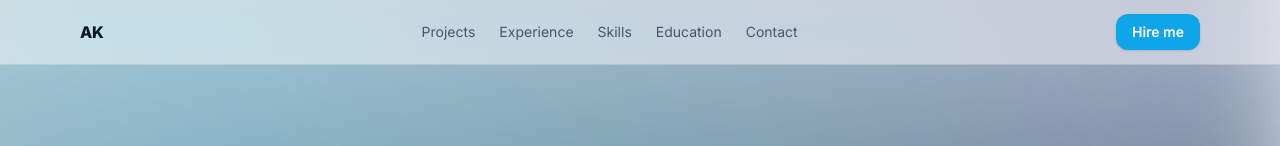
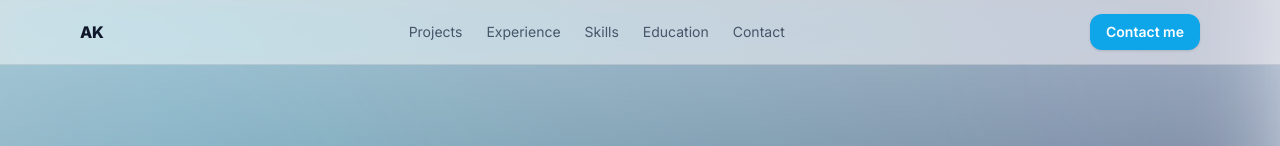
Before and after one commit to Brako-94/portfolio, a plain HTML site: page index.html in a window 1280 px wide. Shown: the top 146 px of the page. Drawn offline with nearby package versions, Linux system fonts and the light colour scheme.

Commit message:
Change Hire me to Contact me

```diff
--- a/index.html
+++ b/index.html
@@ -83,7 +83,7 @@
             <a class="hover:text-slate-900 dark:hover:text-white" href="#education">Education</a>
             <a class="hover:text-slate-900 dark:hover:text-white" href="#contact">Contact</a>
           </nav>
-          <a href="#contact" class="rounded-xl bg-sky-500 px-4 py-2 text-sm font-semibold text-white shadow hover:bg-sky-600 focus:outline-none focus:ring-4" style="--tw-ring-color:var(--ring)">Hire me</a>
+          <a href="#contact" class="rounded-xl bg-sky-500 px-4 py-2 text-sm font-semibold text-white shadow hover:bg-sky-600 focus:outline-none focus:ring-4" style="--tw-ring-color:var(--ring)">Contact me</a>
         </div>
       </div>
     </header>
```
